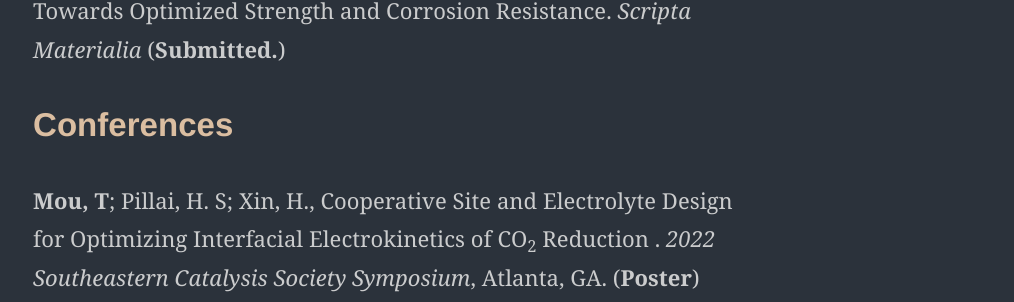
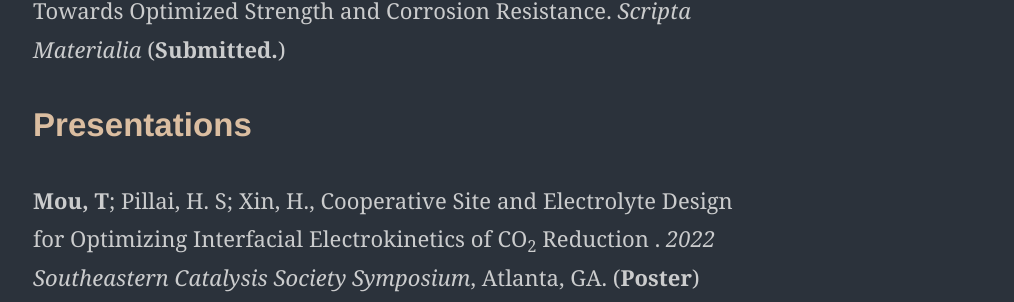
Before and after one commit to mutianyou2013/mutianyou2013.github.io, a Jekyll site: the page built from _pages/about.html, in a window 1280 px wide and 900 px high, scrolled down 4321 px. Shown: the part 154-456 px from the top of the window, without its empty margins (257-1271 px from the left). Built offline with Jekyll 4.4.1, drawn with Linux system fonts in a browser that asks for light colours; some web fonts are replaced.

Commit message:
Update about.html

```diff
--- a/_pages/about.html
+++ b/_pages/about.html
@@ -88,7 +88,7 @@ permalink: about:output_ext
       <p>Gao, Q.; <b>Mou, T.</b>; Liu, S.; Johnson, G.; Han, X.; Yan, Z.; Ji, M.; He, Q.; Zhang, S.; Xin, H.; Zhu, H. (2020) Monodisperse PdSn/SnOx core/shell nanoparticles with superior electrocatalytic ethanol oxidation performance. <i>Journal of Materials Chemistry A.</i> 2020, 8, 20931–20938. (DOI)</p>
       <p>Wang, W.; Wang, K.; Zhang, Z.; Chen, J.;<b> Mou, T.</b>; Michel, F. M.; Xin, H.; Cai, W. Ultrahigh Tribocorrosion Resistance of Metals Enabled by Nano-Layering. <i>Acta Mater.</i> 2021, 206, 116609. (DOI)</p>
       <p>Zhang, Z.; Yi, Y.; Liu, L.; <b>Mou, T.</b>; Xin, H.; Li, L.; Cai. W. Computational Design of Non-Equiatomic CoCrFeNi Alloys Towards Optimized Strength and Corrosion Resistance. <i>Scripta Materialia</i> (<b>Submitted.</b>)</p>
-      <h2>Conferences</h2>
+      <h2>Presentations</h2>
       <p><b>Mou, T</b>; Pillai, H. S;  Xin, H., Cooperative Site and Electrolyte Design for Optimizing Interfacial Electrokinetics of CO<sub>2</sub> Reduction . <i>2022 Southeastern Catalysis Society Symposium</i>, Atlanta, GA. (<b>Poster</b>) </p>
       <p><b>Mou, T</b>; Pillai, H. S;  Xin, H., Understanding the Mechanism of CO<sub>2</sub> Electroreduction on Bi Surfaces with Ionic Liquid Electrolytes. <i>2021 AiChE Annual Meeting</i>, Boston, MA. (<b>Poster</b>) </p>
       <p><b>Mou, T</b>; Pillai, H. S;  Xin, H., Understanding the Mechanism of CO<sub>2</sub> Electroreduction on Bi Surfaces with Ionic Liquid Electrolytes. <i>2021 Virginia Clean Energy and Catalysis Club Summit</i>, virtual. (<b>Poster</b>) </p>
```
